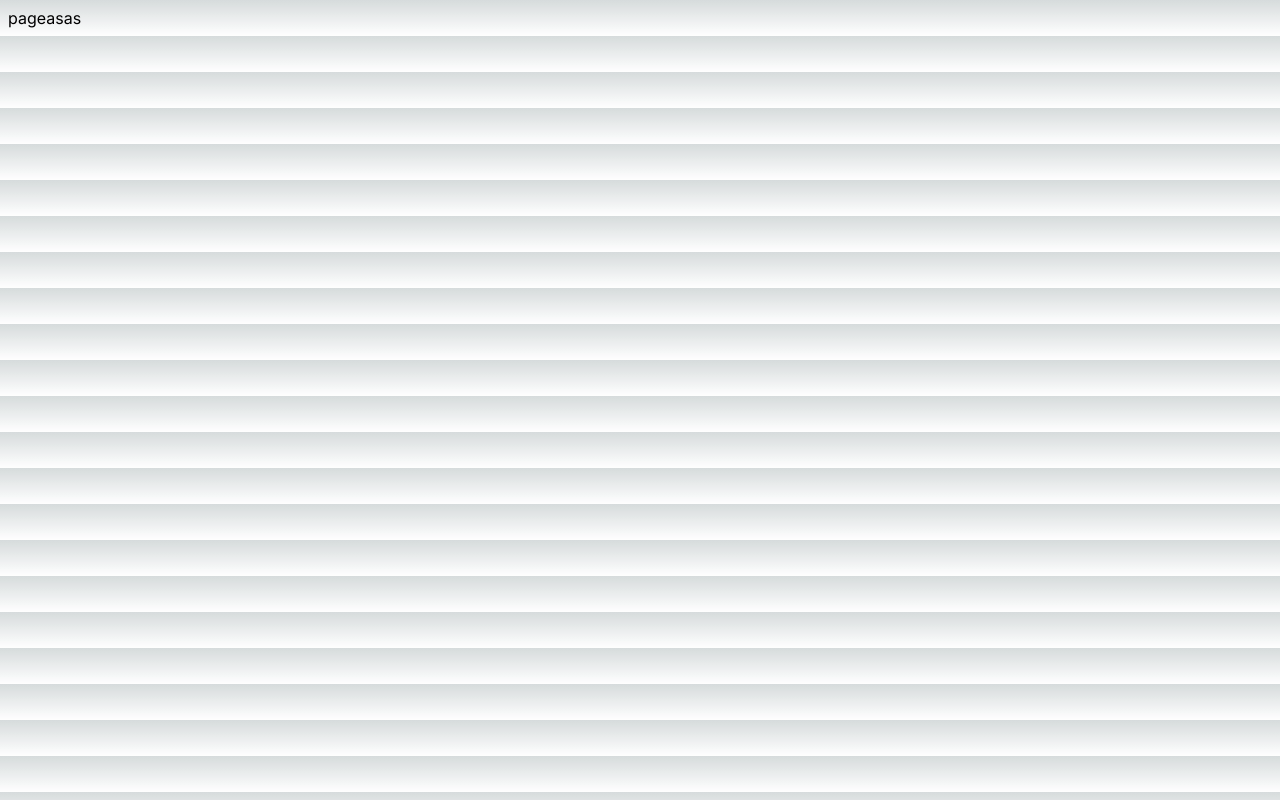
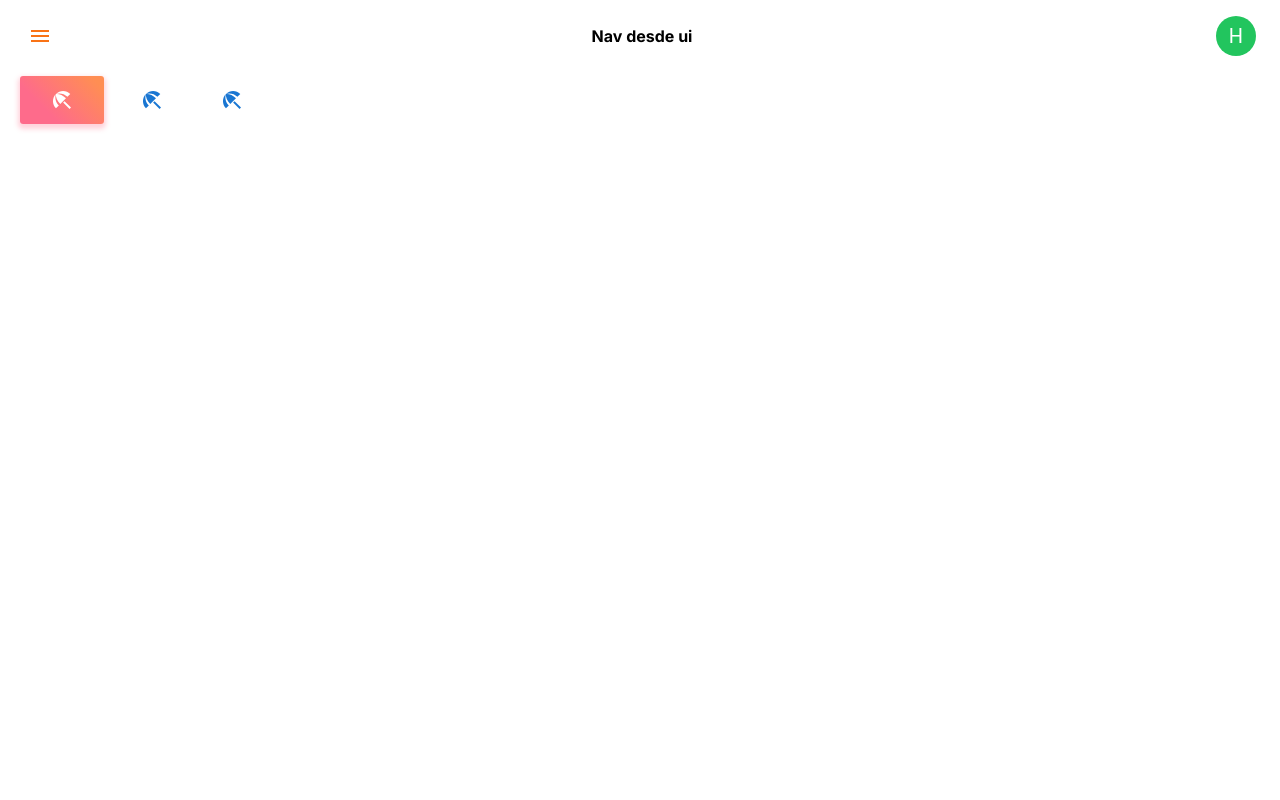
Before and after one commit to No-Country-simulation/s16-10-n-java-react, a Next.js app in the folder Client/turismo-app-no-country/: page /home in a window 1280 px wide. Built offline with nearby package versions, Linux system fonts and the light colour scheme.

Commit message:
chore: add NavBar and IconButton components

```diff
--- /dev/null
+++ b/Client/turismo-app-no-country/app/_ui/IconButton.tsx
@@ -0,0 +1,20 @@
+'use client'
+import { Button, styled } from '@mui/material';
+
+const IconButton = styled(Button)({
+    background: 'linear-gradient(45deg, #FE6B8B 30%, #FF8E53 90%)',
+    border: 0,
+    borderRadius: 3,
+    boxShadow: '0 3px 5px 2px rgba(255, 105, 135, .3)',
+    color: 'white',
+    height: 48,
+    padding: '0 30px',
+});
+
+export const IconButtonComponent = ({
+    children,
+}: {
+    children: React.ReactNode;
+}) => {
+    return <IconButton>{children}</IconButton>;
+};
--- /dev/null
+++ b/Client/turismo-app-no-country/app/_ui/IconsButtonsList.tsx
@@ -0,0 +1,22 @@
+import { Button, Stack, styled } from '@mui/material';
+
+import BeachAccessIcon from '@mui/icons-material/BeachAccess';
+import { IconButtonComponent } from './IconButton';
+
+export const IconsButtonsList = () => {
+    return (
+        <div className="m-3">
+            <Stack direction={'row'} spacing={2}>
+                <IconButtonComponent>
+                    <BeachAccessIcon />
+                </IconButtonComponent>
+                <Button>
+                    <BeachAccessIcon />
+                </Button>
+                <Button>
+                    <BeachAccessIcon />
+                </Button>
+            </Stack>
+        </div>
+    );
+};
--- a/Client/turismo-app-no-country/app/_ui/Nav.tsx
+++ /dev/null
@@ -1,7 +0,0 @@
-export const Nav = () => {
-    return (
-        <div>
-            <h1 className="font-bold text-3xl">Nav desde ui</h1>
-        </div>
-    );
-};
--- /dev/null
+++ b/Client/turismo-app-no-country/app/_ui/NavBar.tsx
@@ -0,0 +1,26 @@
+import { Avatar, IconButton} from '@mui/material';
+import MenuIcon from '@mui/icons-material/Menu';
+
+const NavBar = () => {
+    return (
+        <>
+            <nav>
+                <div className="flex flex-row mx-4 justify-between items-center">
+                    <IconButton
+                        size="large"
+                        edge="start"
+                        color="inherit"
+                        aria-label="menu"
+                        className='text-orange-500 p-4'
+                    >
+                        <MenuIcon />
+                    </IconButton>
+                    <h1 className="font-bold text-base">Nav desde ui</h1>
+                    <Avatar className='bg-green-500'>H</Avatar>
+                </div>
+            </nav>
+        </>
+    );
+};
+
+export default NavBar;
--- a/Client/turismo-app-no-country/app/globals.css
+++ b/Client/turismo-app-no-country/app/globals.css
@@ -16,7 +16,7 @@
   }
 }
 
-body {
+/* body {
   color: rgb(var(--foreground-rgb));
   background: linear-gradient(
       to bottom,
@@ -24,7 +24,7 @@ body {
       rgb(var(--background-end-rgb))
     )
     rgb(var(--background-start-rgb));
-}
+} */
 
 @layer utilities {
   .text-balance {
--- a/Client/turismo-app-no-country/app/home/page.tsx
+++ b/Client/turismo-app-no-country/app/home/page.tsx
@@ -1,5 +1,11 @@
+import { IconsButtonsList } from '../_ui/IconsButtonsList';
+
 const page = () => {
-    return <div>pageasas</div>;
+    return (
+        <div>
+            <IconsButtonsList />
+        </div>
+    );
 };
 
 export default page;
--- a/Client/turismo-app-no-country/app/layout.tsx
+++ b/Client/turismo-app-no-country/app/layout.tsx
@@ -1,6 +1,7 @@
 import type { Metadata } from 'next';
 import { Inter } from 'next/font/google';
 import './globals.css';
+import NavBar from './_ui/NavBar';
 
 const inter = Inter({ subsets: ['latin'] });
 
@@ -18,6 +19,8 @@ export default function RootLayout({
         <html id='__next' lang="en">
             <body className={inter.className}>
 
+                <NavBar />
+
                 {children}
 
                 </body>
--- a/Client/turismo-app-no-country/app/page.tsx
+++ b/Client/turismo-app-no-country/app/page.tsx
@@ -3,15 +3,15 @@ import { Button } from '@mui/material';
 export default function Home() {
     return (
         <main>
-            <div className='flex flex-row'>
+            <div className='flex flex-col justify-between items-center  m-5'>
                 <h1>Nuevo proyecto</h1>
                 <p className="text-blue-400">Este es un proyecto de turismo</p>
                 <Button
                     variant="contained"
                     color="primary"
-                    className="bg-red-100"
+                    className="bg-orange-500"
                 >
-                    Hola mundo desde MUIIIIIII
+                    Hola mundo desde MUI
                 </Button>
             </div>
         </main>
--- a/Client/turismo-app-no-country/package.json
+++ b/Client/turismo-app-no-country/package.json
@@ -12,6 +12,7 @@
     "@emotion/cache": "^11.11.0",
     "@emotion/react": "^11.11.4",
     "@emotion/styled": "^11.11.5",
+    "@mui/icons-material": "^5.16.4",
     "@mui/material": "^5.16.1",
     "@mui/material-nextjs": "^5.16.1",
     "next": "14.2.5",
```
Also changed, not shown: 1 other file (tests, documents, lock files or other folders).
